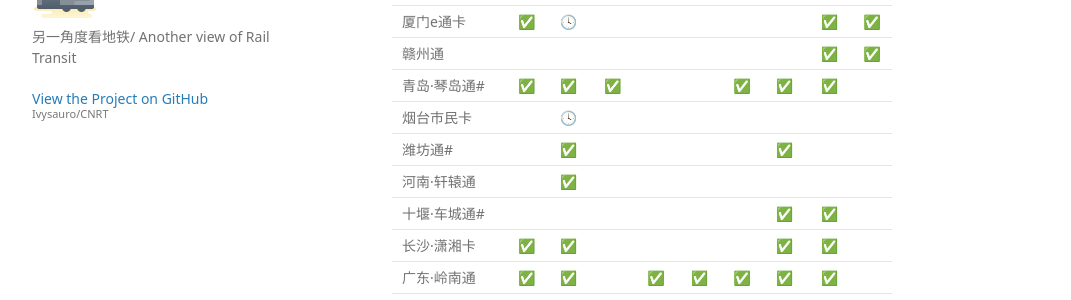
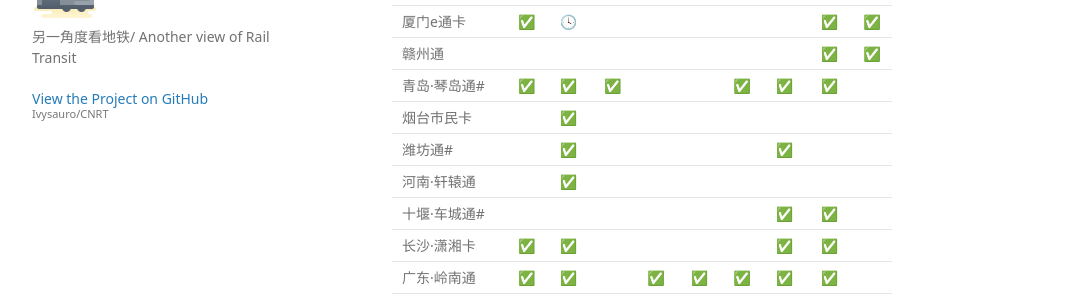
Before and after one commit to Ivysauro/CNRT, a Jekyll site: the page built from data/NFC.md, in a window 1280 px wide and 900 px high, scrolled down 2268 px. Shown: the part 152-452 px from the top of the window, without its empty margins (178-1249 px from the left). Built offline with Jekyll 4.4.1, drawn with Linux system fonts in a browser that asks for light colours; some web fonts are replaced; our own code applies the rules of GitHub Pages for plain Markdown files; a script that is not in the unit is left out.

Commit message:
🍊更新华为数据

```diff
--- a/data/NFC.md
+++ b/data/NFC.md
@@ -61,7 +61,7 @@
 | 厦门e通卡 | ✅ | 🕓 | | | | | | ✅ | ✅ |
 | 赣州通 | | | | | | | | ✅ | ✅ |
 | 青岛·琴岛通# | ✅ | ✅ | ✅ | | | ✅ | ✅ | ✅ ||
-| 烟台市民卡 | | 🕓 |
+| 烟台市民卡 | | ✅ |
 | 潍坊通# | | ✅||||| ✅ |||
 | 河南·轩辕通 | | ✅ ||||||||
 | 十堰·车城通# | | | | | | | ✅ | ✅ ||
```
